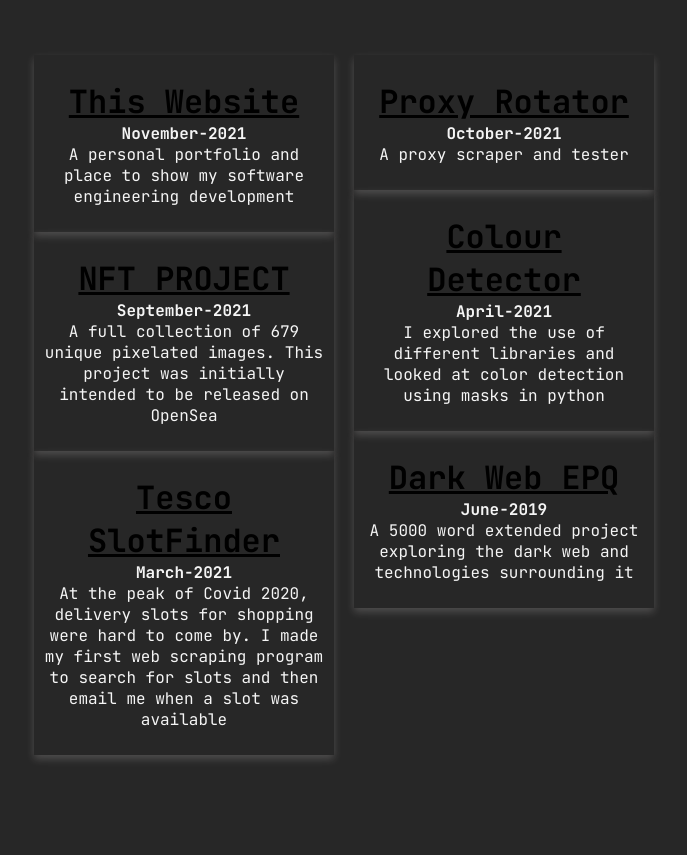
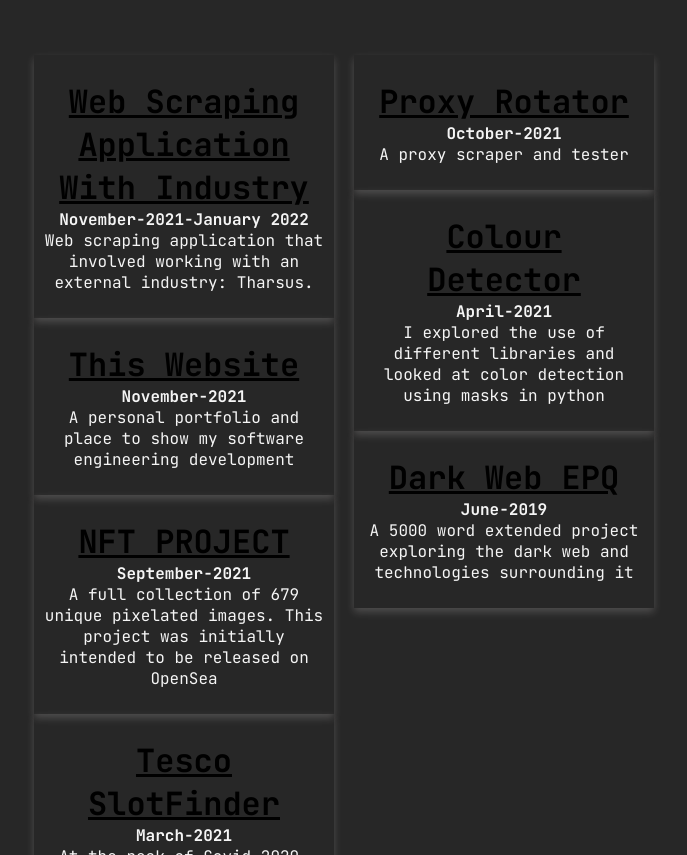
Before and after one commit to roryfmc/myportfolio, a plain HTML site: page index.html in a window 1280 px wide. Shown: the part 1783-2638 px from the top of the page, without its empty margins (296-983 px from the left). Drawn offline with nearby package versions, Linux system fonts and the light colour scheme.

Commit message:
Update index.html

```diff
--- a/index.html
+++ b/index.html
@@ -185,6 +185,13 @@
                     <span class="section-sub">My Projects</span>
                     <div class="proj-container container">
                         <ul class="column">
+			    <li class="card">
+                                <a href="blog.html"><h3 class="proj-h3">Web Scraping Application With Industry</h3></a>
+                                    <span><b>November-2021-January 2022</b></span>
+                                    <p></p>
+                                    <span>Web scraping application that involved working with an external industry: Tharsus.
+                                    </span>
+                            </li>
                             <li class="card">
                                 <a href="blog.html"><h3 class="proj-h3">This Website</h3></a>
                                     <span><b>November-2021</b></span>
```
